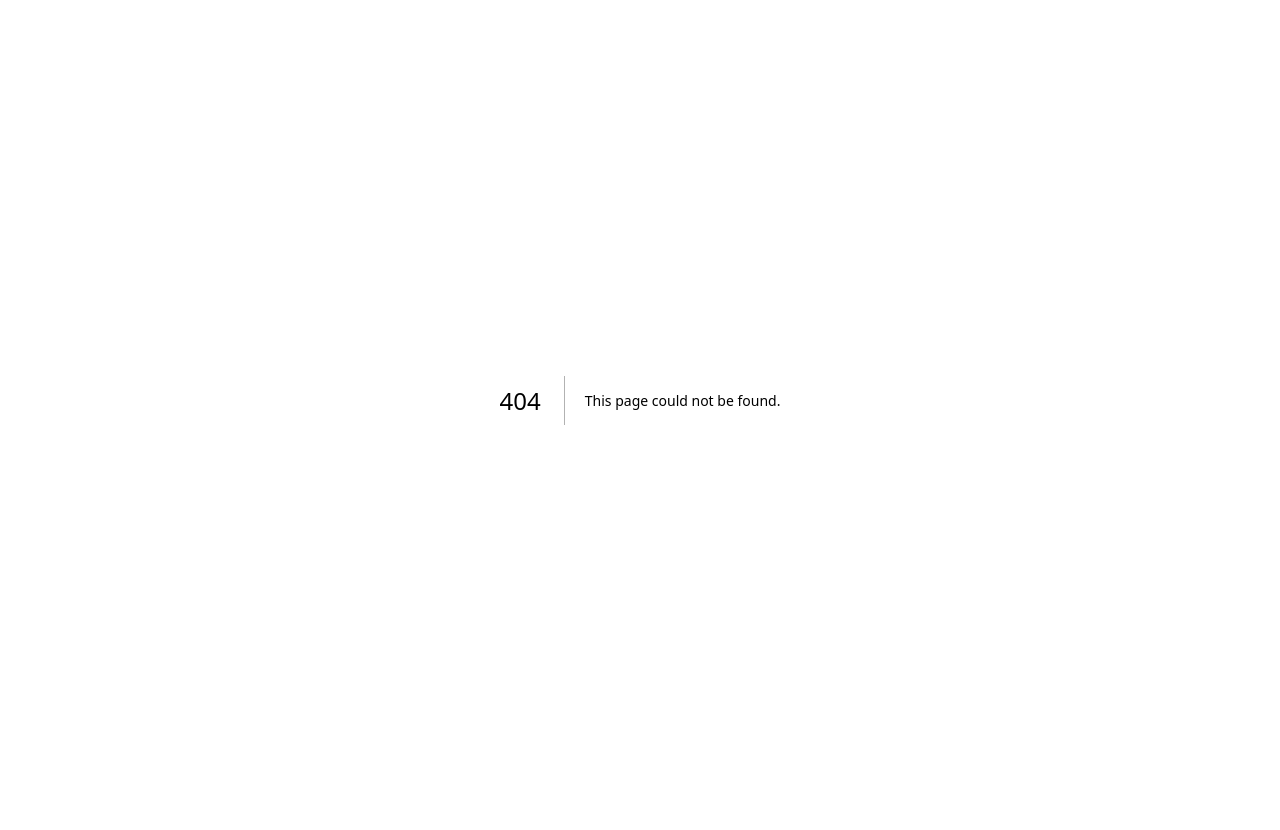
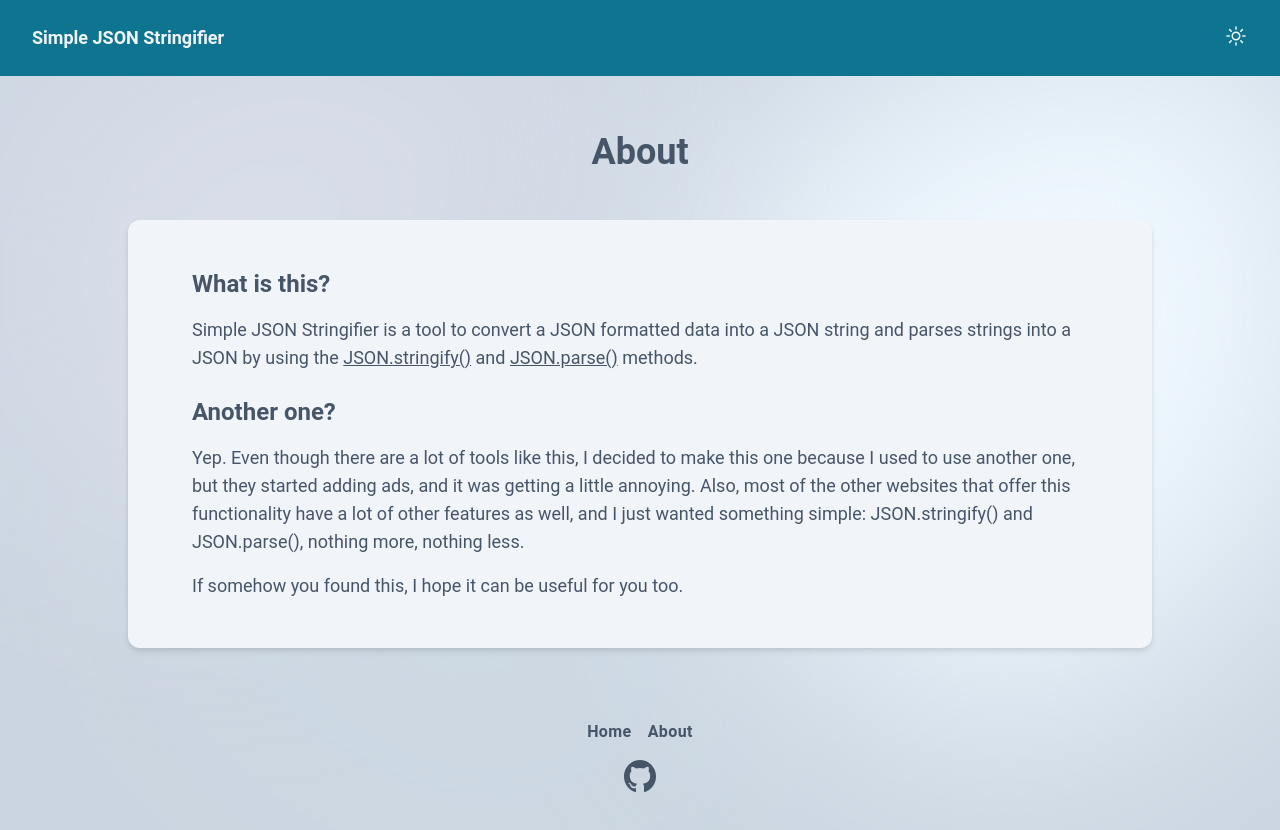
Before and after one commit to AndresNS/simple-json-stringifier, a Next.js app: page /about in a window 1280 px wide. Before the commit this address had no page. Shown: the top 830 px of the page. Before the commit the page ends 800 px from the top, so only its background shows below. Built offline with nearby package versions, Linux system fonts and the light colour scheme.

Commit message:
Add about page

```diff
--- a/src/components/layouts/Default.tsx
+++ b/src/components/layouts/Default.tsx
@@ -30,7 +30,7 @@ const Layout = ({ children }: PropsWithChildren) => {
           />
         </Head>
         <Header />
-        <div className="flex-1 flex items-center">{children}</div>
+        <div className="flex-1 flex">{children}</div>
         <Footer />
       </div>
     </Background>
--- a/src/components/modules/CodeEditor/CodeEditor.tsx
+++ b/src/components/modules/CodeEditor/CodeEditor.tsx
@@ -72,7 +72,7 @@ const CodeEditor = ({
     (convertMode === ConvertMode.StringtoJSON && format === Formats.json);
 
   return (
-    <div className="">
+    <div>
       <Toolbar
         title={title}
         content={content}
--- /dev/null
+++ b/src/pages/about.tsx
@@ -0,0 +1,55 @@
+import Layout from "@/components/layouts/Default";
+
+export default function Home() {
+  return (
+    <Layout>
+      <section className="container p-6 mx-auto mt-8 flex flex-col text-slate-600 dark:text-zinc-200">
+        <h1 className="text-center font-bold font-roboto mb-12 text-4xl">
+          About
+        </h1>
+
+        <div
+          className={
+            "bg-slate-100 dark:bg-white/20 rounded-xl py-12 px-16 drop-shadow-md max-w-screen-lg mx-auto"
+          }
+        >
+          <h2 className="font-roboto font-bold text-2xl mb-4">What is this?</h2>
+
+          <p className="font-roboto mb-6 text-lg">
+            Simple JSON Stringifier is a tool to convert a JSON formatted data
+            into a JSON string and parses strings into a JSON by using the{" "}
+            <a
+              href="https://developer.mozilla.org/en-US/docs/Web/JavaScript/Reference/Global_Objects/JSON/stringify"
+              target="_blank"
+              className="underline"
+            >
+              JSON.stringify()
+            </a>{" "}
+            and{" "}
+            <a
+              href="https://developer.mozilla.org/en-US/docs/Web/JavaScript/Reference/Global_Objects/JSON/parse"
+              target="_blank"
+              className="underline"
+            >
+              JSON.parse()
+            </a>{" "}
+            methods.
+          </p>
+
+          <h2 className="font-roboto font-bold text-2xl mb-4">Another one?</h2>
+          <p className="font-roboto mb-4 text-lg">
+            Yep. Even though there are a lot of tools like this, I decided to
+            make this one because I used to use another one, but they started
+            adding ads, and it was getting a little annoying. Also, most of the
+            other websites that offer this functionality have a lot of other
+            features as well, and I just wanted something simple:
+            JSON.stringify() and JSON.parse(), nothing more, nothing less.
+          </p>
+          <p className="font-roboto text-lg">
+            If somehow you found this, I hope it can be useful for you too.
+          </p>
+        </div>
+      </section>
+    </Layout>
+  );
+}
--- a/src/pages/index.tsx
+++ b/src/pages/index.tsx
@@ -41,7 +41,7 @@ export default function Home() {
   return (
     <Layout>
       <section className="container p-6 mx-auto flex flex-col justify-center">
-        <div className="flex gap-4 flex-col lg:items-center  lg:flex-row">
+        <div className="flex gap-4 flex-col lg:items-center lg:flex-row">
           <div className="flex-1 overflow-auto">
             <CodeEditor
               title={
```
